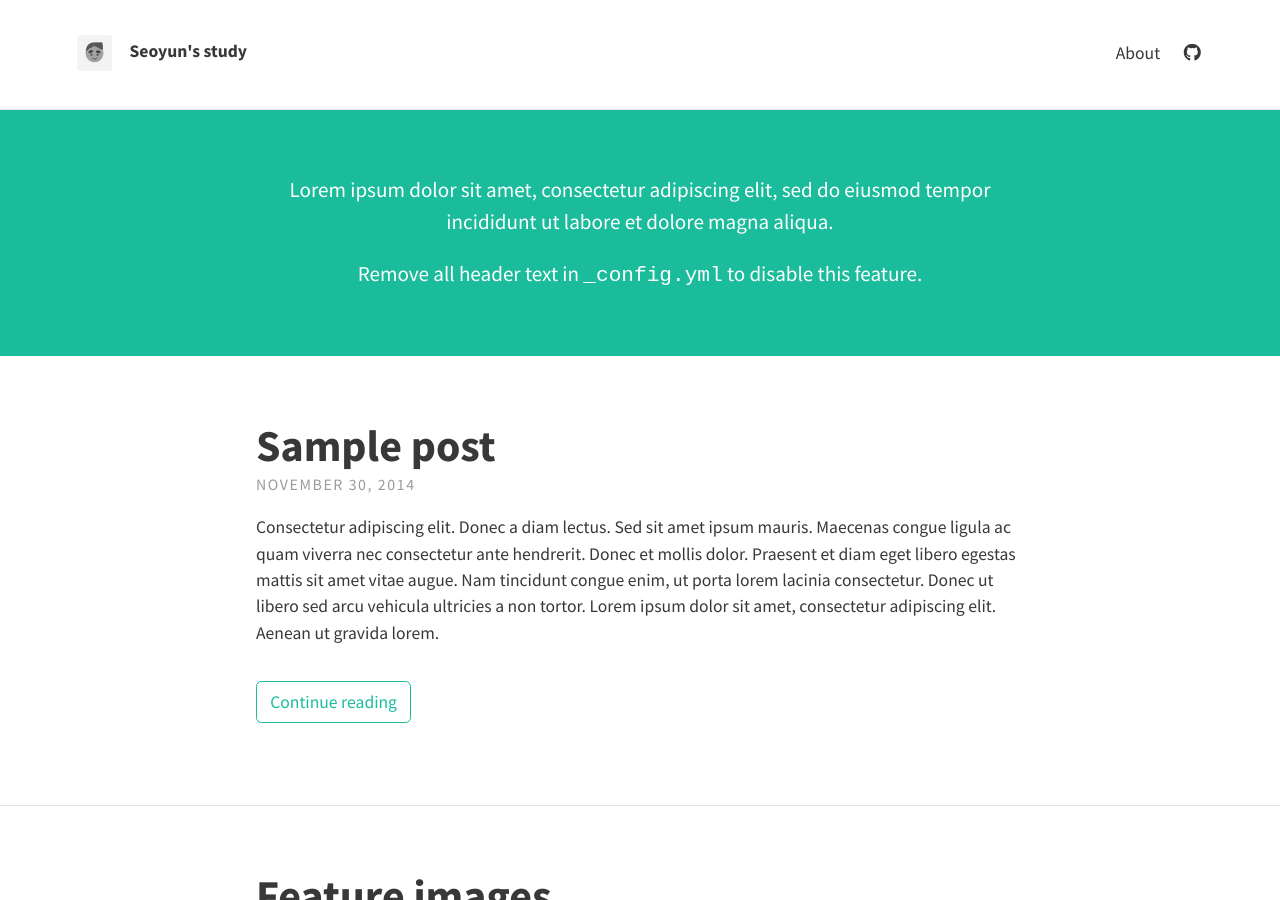
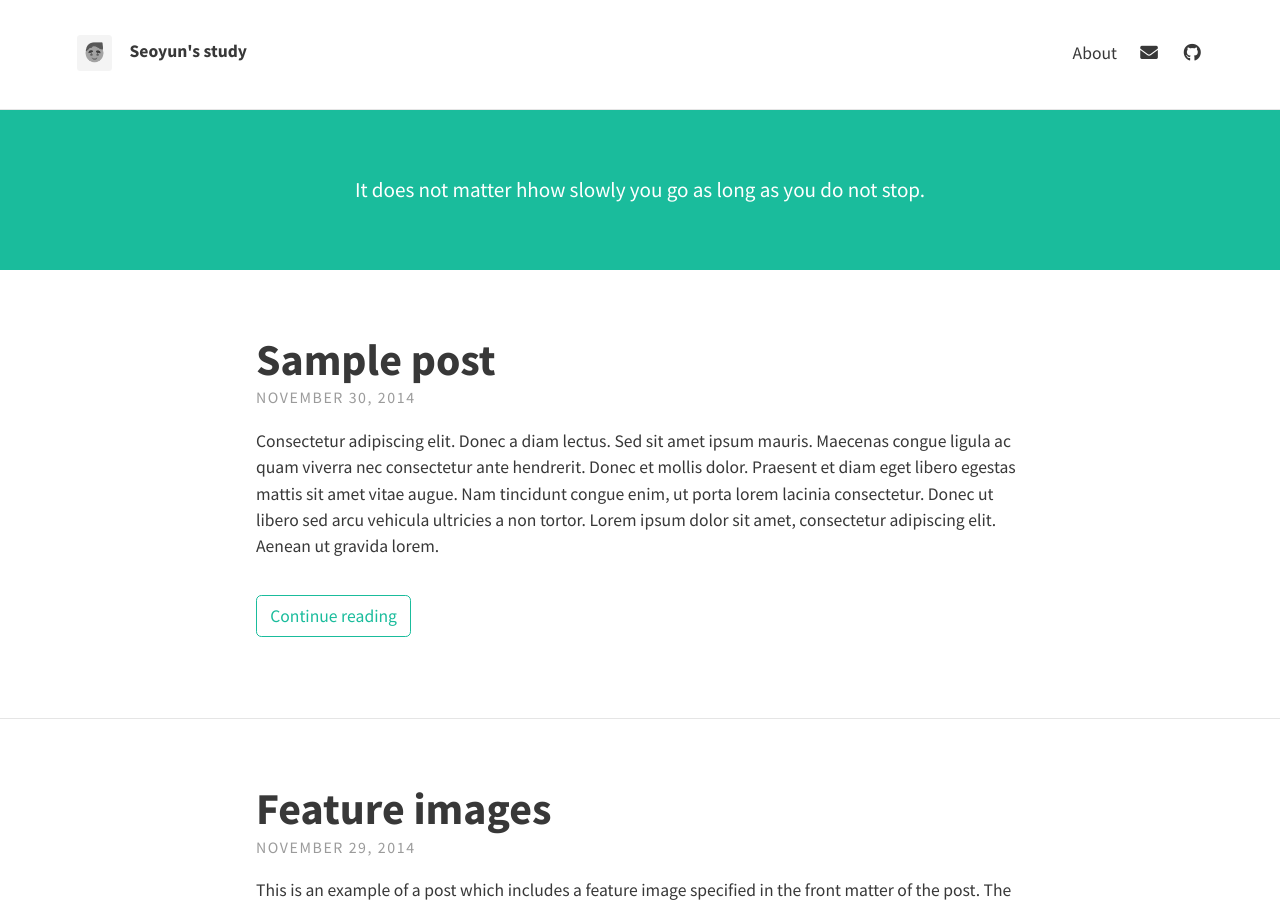
Before and after one commit to pkhssy/pkhssy.github.io, a Jekyll site: the page built from index.html, in a window 1280 px wide and 900 px high. Built offline with Jekyll 4.4.1, drawn with Linux system fonts in a browser that asks for light colours; nearby versions of some CDN libraries; the list of posts is cut into pages by our own code.

Commit message:
Update _config.yml

```diff
--- a/_config.yml
+++ b/_config.yml
@@ -14,23 +14,22 @@ theme_settings:
 
   # Header and footer text
   header_text: >
-     <p>Lorem ipsum dolor sit amet, consectetur adipiscing elit, sed do eiusmod tempor incididunt ut labore et dolore magna aliqua.</p>
+     <p>It does not matter hhow slowly you go as long as you do not stop.</p>
 
-     <p>Remove all header text in <code>_config.yml</code> to disable this feature.</p>
   header_text_feature_image:
   footer_text: >
    Powered by <a href="https://jekyllrb.com/">Jekyll</a> with <a href="https://github.com/rohanchandra/type-theme">Type Theme</a>
 
   # Icons
   rss: false
-  email_address: # Full email address, e.g. "sam@example.com"
+  email_address: pkhssyun@gmail.com
   behance:
   bitbucket:
   dribbble:
   facebook:
   flickr:
   gitlab:
-  github: "rohanchandra/type-theme"
+  github: "https://github.com/pkhssy"
   gitter:
   google_plus:
   instagram:
```
